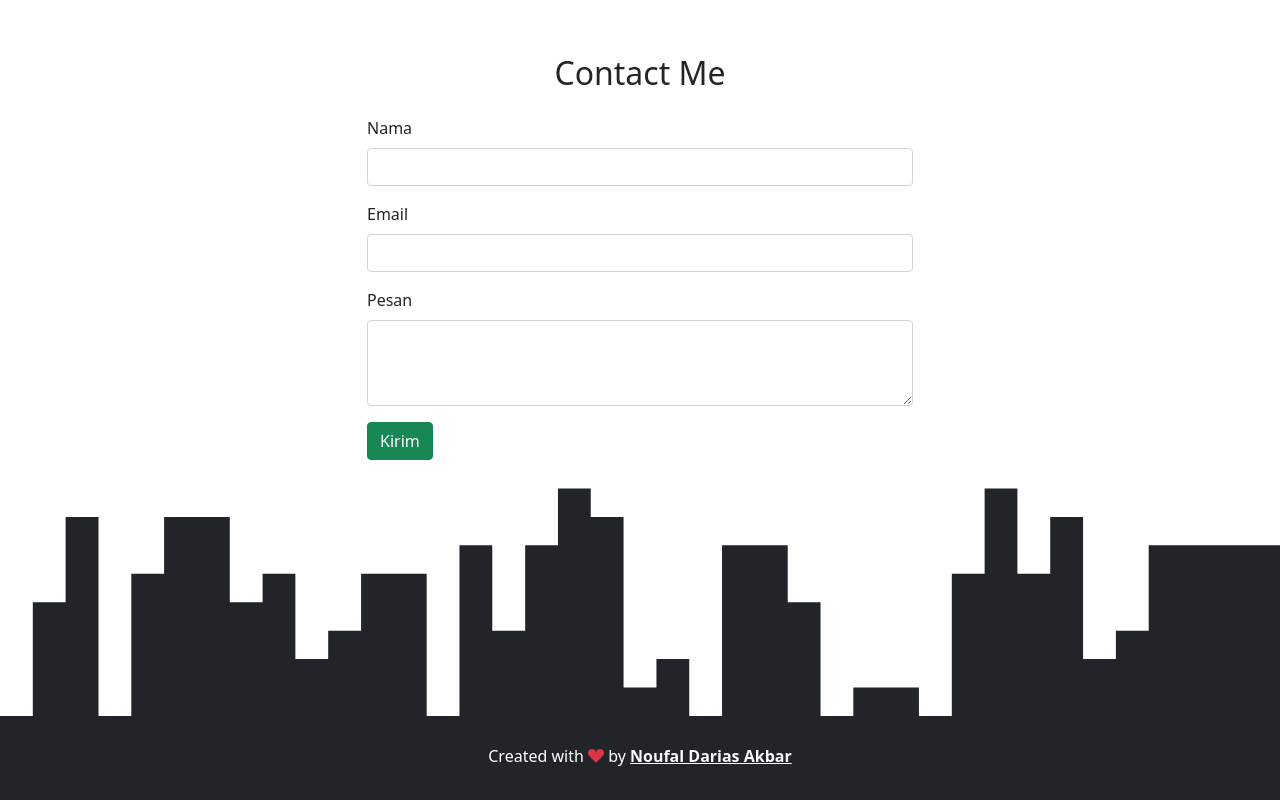
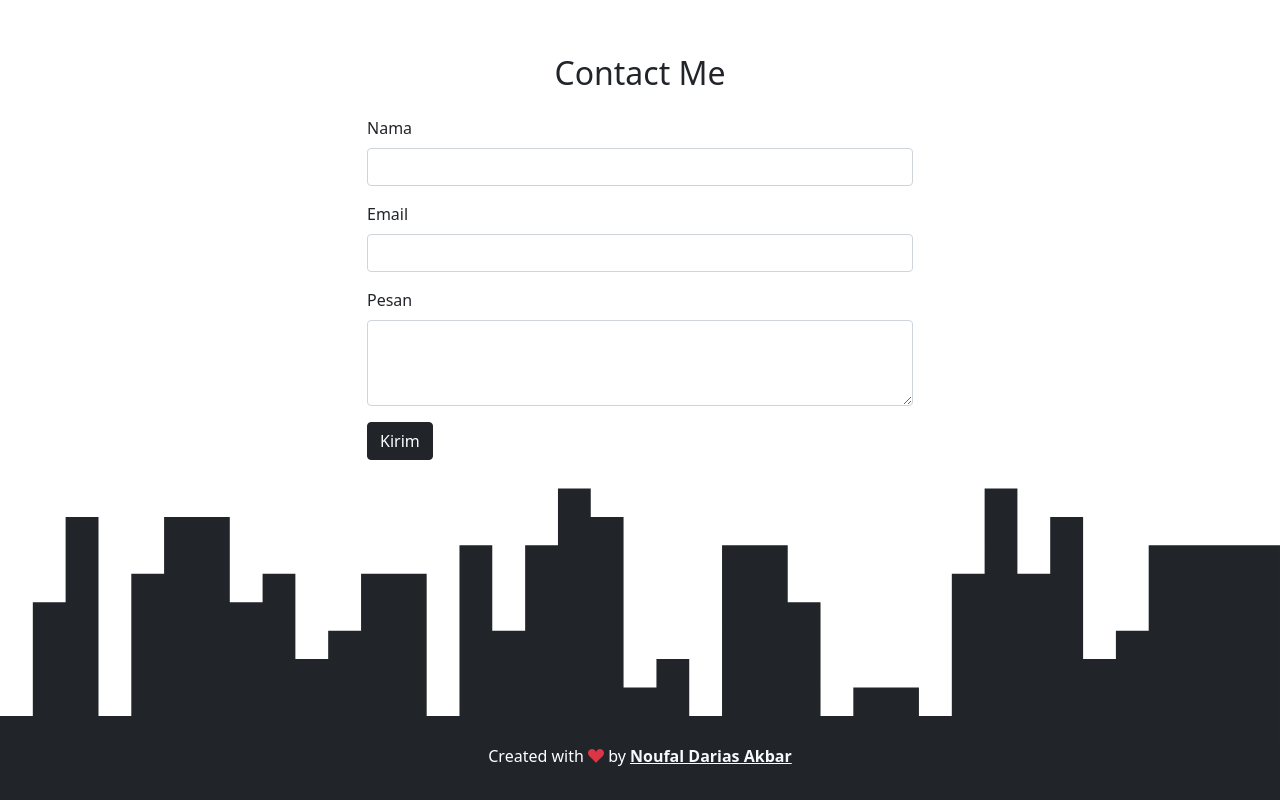
Before and after one commit to noufaldrs/noufaldrs.github.io, a plain HTML site: page index.html in a window 1280 px wide. Shown: the part 2464-3264 px from the top of the page. Drawn offline with nearby package versions, Linux system fonts and the light colour scheme.

Commit message:
mengubah tombol menjadi hitam

```diff
--- a/index.html
+++ b/index.html
@@ -170,7 +170,7 @@
                 <label for="pesan" class="form-label">Pesan</label>
                 <textarea class="form-control" id="pesan" rows="3"></textarea>
               </div>
-              <button type="submit" class="btn btn-success">Kirim</button>
+              <button type="submit" class="btn btn-dark">Kirim</button>
             </form>
           </div>
         </div>
```
